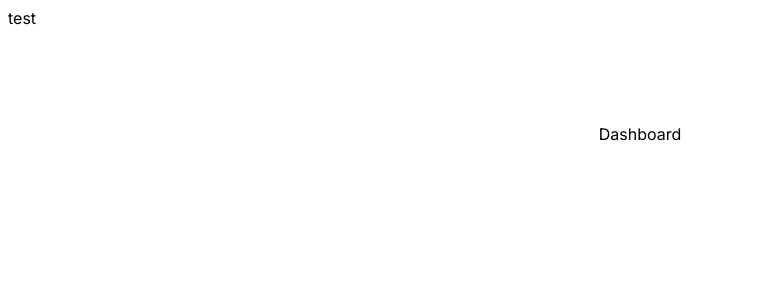
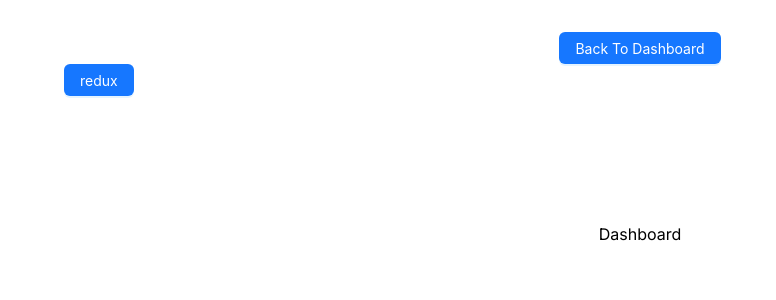
Before and after one commit to kiritosan/useful-tools, a Next.js app: page /dashboard in a window 1280 px wide. Shown: the top 300 px of the page, without its empty margins (0-776 px from the left). Built offline with nearby package versions, Linux system fonts and the light colour scheme.

Commit message:
refactor: adjust route structure

```diff
--- a/app/dashboard/layout.tsx
+++ b/app/dashboard/layout.tsx
@@ -1,15 +1,34 @@
-export default function DashboardLayout({
-    children, // will be a page or nested layout
+"use client"
+
+import { Button } from "antd"
+import { useRouter } from 'next/navigation'
+import Link from 'next/link'
+
+
+export default function ReduxLayout({
+    children,
   }: {
     children: React.ReactNode
   }) {
+    const router = useRouter()
+
     return (
-      <section>
-        {/* Include shared UI here e.g. a header or sidebar */}
-        <header> test </header>
-        <nav></nav>
+      <section className="px-16 py-8">
+        <header className="flex items-center justify-center">
+            <Button
+            type="primary"
+            onClick={() => router.push('/dashboard')}>
+              Back To Dashboard
+            </Button>
+        </header>
+        {/* <nav></nav> */}
+        <Button type="primary">
+          <Link href="/dashboard/redux">redux</Link>
+        </Button>
 
-        {children}
+        <section className="mt-8">
+         {children}
+        </section>
       </section>
     )
   }
--- a/app/dashboard/page.tsx
+++ b/app/dashboard/page.tsx
@@ -1,6 +1,6 @@
 export default function Dashboard() {
   return (
-    <main className="flex min-h-screen flex-col items-center justify-between p-24">
+    <main className="flex flex-col items-center justify-between p-24">
         Dashboard
     </main>
   )
--- a/app/globals.css
+++ b/app/globals.css
@@ -25,3 +25,7 @@
     )
     rgb(var(--background-start-rgb));
 } */
+
+body {
+  margin: 0;
+}
--- a/app/page.tsx
+++ b/app/page.tsx
@@ -8,9 +8,8 @@
   return (
     <main className="flex flex-col items-center justify-between p-24">
       {/* <Link href="/dashboard">Dashboard</Link> */}
-      <Link href="/redux">redux</Link>
       <Button type="primary">
-        Button
+        <Link href="/dashboard/redux">redux</Link>
       </Button>
     </main>
   )
```
Also changed, not shown: app/dashboard/redux/page.tsx (renamed from app/redux/page.tsx).
